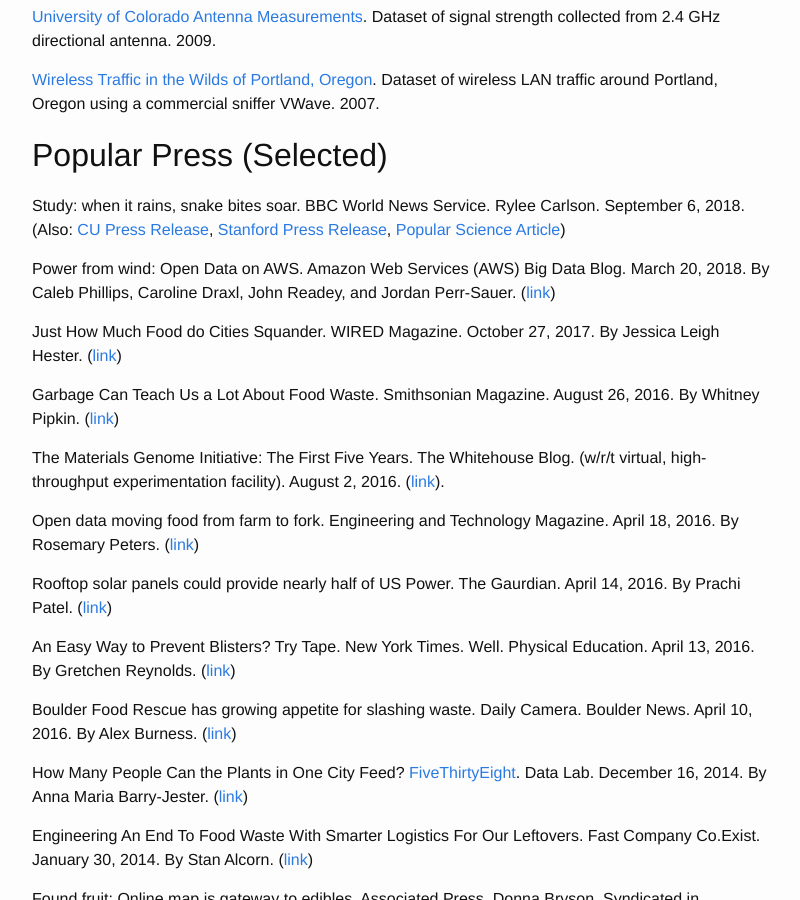
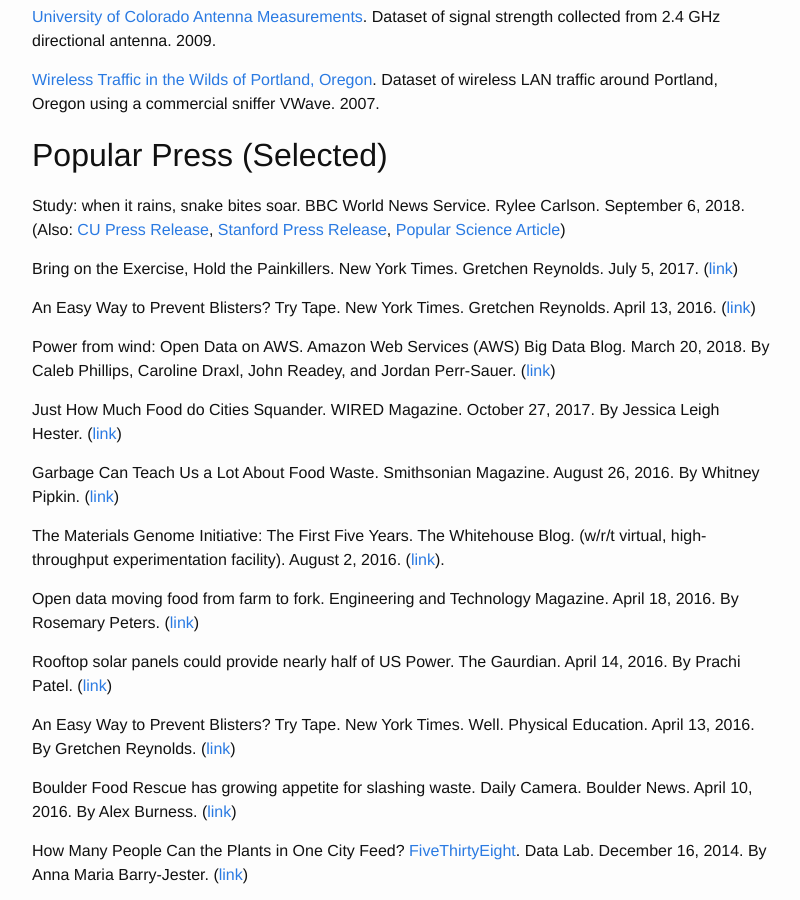
Before and after one commit to somerandomsequence/smallwhitecube, a Jekyll site: the page built from research.md, in a window 1280 px wide and 900 px high, scrolled down 13374 px. Shown: the whole window, without its empty margins (238-1038 px from the left). Built offline with Jekyll 4.4.1, drawn with Linux system fonts in a browser that asks for light colours; nearby versions of some CDN libraries.

Commit message:
Add a couple popular press articles

```diff
--- a/research.md
+++ b/research.md
@@ -36,6 +36,10 @@
 ## Popular Press (Selected)
 
 Study: when it rains, snake bites soar. BBC World News Service. Rylee Carlson. September 6, 2018. (Also: [CU Press Release](https://www.colorado.edu/today/2018/09/05/when-it-rains-snake-bites-soar), [Stanford Press Release](http://med.stanford.edu/news/all-news/2018/09/drought-predictive-of-decrease-in-snakebites.html), [Popular Science Article](https://www.popsci.com/snakebite-rain))
+
+Bring on the Exercise, Hold the Painkillers. New York Times. Gretchen Reynolds. July 5, 2017. ([link](https://archive.nytimes.com/well.blogs.nytimes.com/2016/04/13/an-easy-way-to-prevent-blisters-try-paper-tape/))
+
+An Easy Way to Prevent Blisters? Try Tape. New York Times. Gretchen Reynolds. April 13, 2016. ([link](https://archive.nytimes.com/well.blogs.nytimes.com/2016/04/13/an-easy-way-to-prevent-blisters-try-paper-tape/))
 
 Power from wind: Open Data on AWS. Amazon Web Services (AWS) Big Data Blog. March 20, 2018. By Caleb Phillips, Caroline Draxl, John Readey, and Jordan Perr-Sauer. ([link](https://aws.amazon.com/blogs/big-data/power-from-wind-open-data-on-aws/))
 
```
